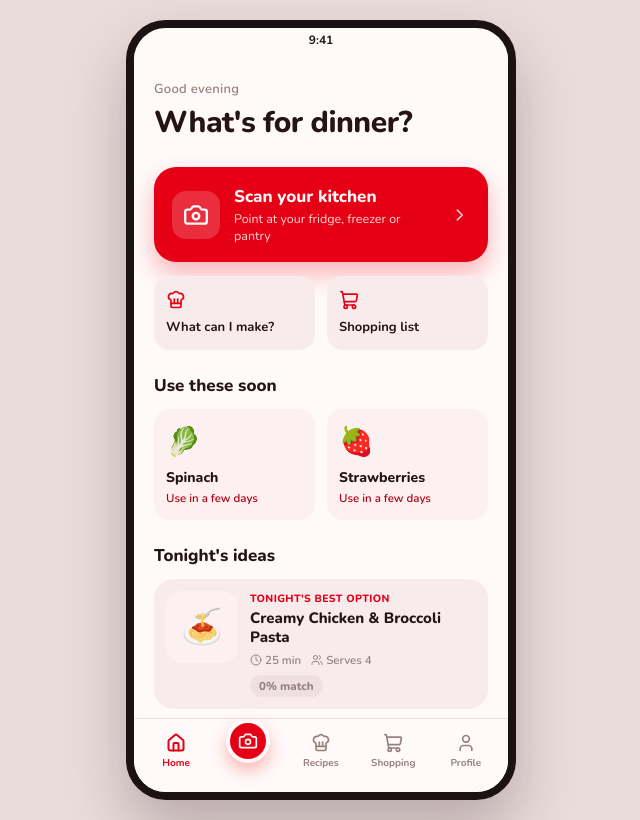
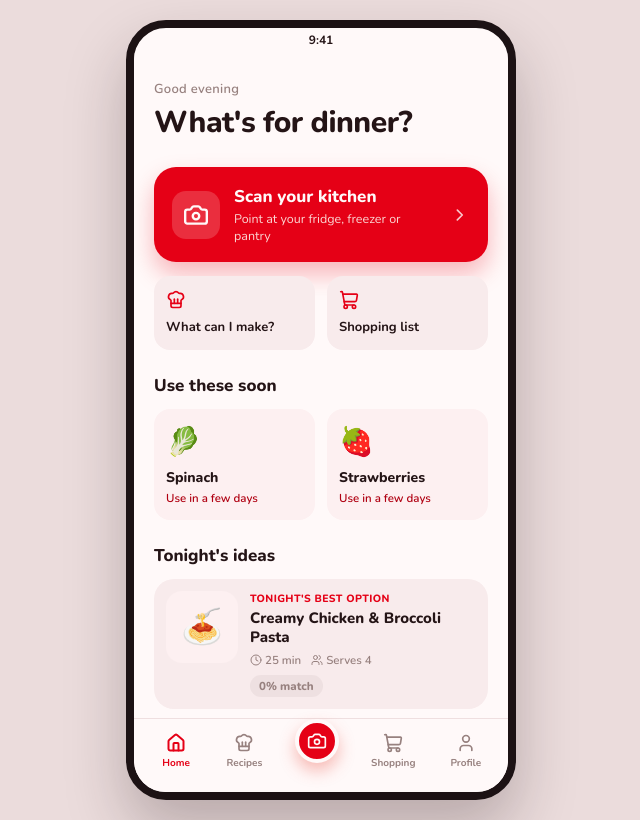
Before and after one commit to bjvgb364/Shopping, a React (Vite) app: page / in a window 1280 px wide. Both pictures are taken after a click on the button "Skip for now". Shown: the whole page, without its empty margins (319-959 px from the left). Built offline with nearby package versions, Linux system fonts and the light colour scheme.

Commit message:
Move camera button to middle

```diff
--- a/src/components/Nav.jsx
+++ b/src/components/Nav.jsx
@@ -15,8 +15,8 @@ export function ScreenHeader({ title, onBack }) {
 export function BottomNav({ tab, onNav }) {
   const items = [
     { id: "home", icon: Home, label: "Home" },
+    { id: "recipes", icon: ChefHat, label: "Recipes" },
     { id: "scan", icon: Camera, label: "Scan" },
-    { id: "recipes", icon: ChefHat, label: "Recipes" },
     { id: "shopping", icon: ShoppingCart, label: "Shopping" },
     { id: "profile", icon: User, label: "Profile" },
   ];
```
